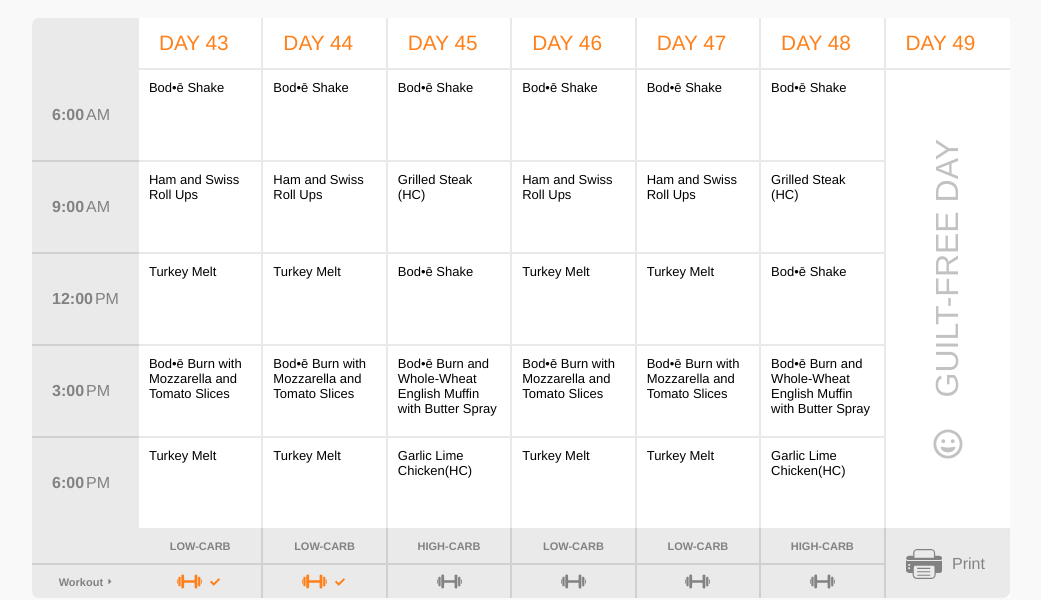
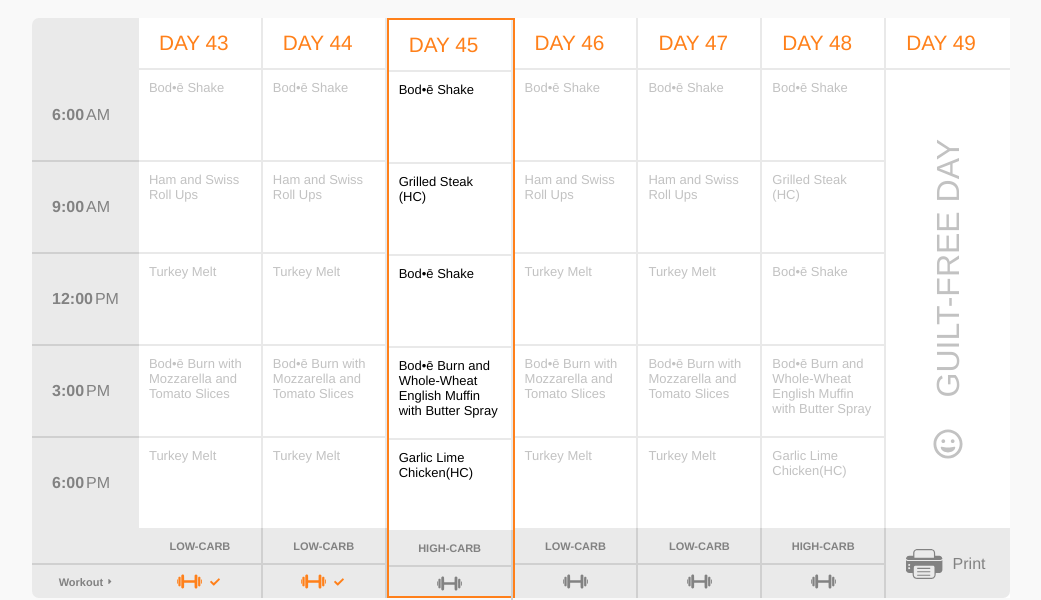
Before and after one commit to JedrzejTymiec/React_TS-planner, a React (Create React App) app: page / in a window 1280 px wide. Shown: the part 189-789 px from the top of the page, without its empty margins (119-1160 px from the left). Built offline with nearby package versions, Linux system fonts and the light colour scheme.

Commit message:
active day toggle

```diff
--- a/src/App.styles.ts
+++ b/src/App.styles.ts
@@ -21,4 +21,5 @@
   whiteBgBorder: '#e9e9e9',
   greyBgBorder: '#d0d0d0',
   font: '#828282',
+  greyFont: '#c2c2c2',
 };
--- a/src/components/Planner/Day.tsx
+++ b/src/components/Planner/Day.tsx
@@ -1,4 +1,4 @@
-import React from 'react';
+import React, { useState } from 'react';
 import { Day } from '../../state/types/days';
 import MealComponent from './Meal';
 import Dumbell from '../SVGComponents/Dumbell';
@@ -12,10 +12,14 @@
 type Props = {
   day: Day;
   currentWeek: number;
+  toggle: (id: number) => void;
+  active: boolean;
 };
 
 const DayComponent: React.FC<Props> = ({
   currentWeek,
+  toggle,
+  active,
   day: { meals, training, carb, id },
 }) => {
   const dispatch = useDispatch();
@@ -26,8 +30,9 @@
     days[id - 1].training = !days[id - 1].training;
     newData(days);
   };
+
   return (
-    <div className="day">
+    <div className={active ? 'day active' : 'day'} onClick={() => toggle(id)}>
       <div className="day-number">
         <span>Day {id + (currentWeek - 1) * 7}</span>
       </div>
--- a/src/components/Planner/PlanerBodyWrapper.ts
+++ b/src/components/Planner/PlanerBodyWrapper.ts
@@ -5,6 +5,7 @@
   height: 580px;
   background-color: ${(props) => props.theme.darkBg};
   border-radius: 7px;
+  color: ${(props) => props.theme.greyFont};
 
   .day-number,
   .cheat-day {
@@ -38,7 +39,7 @@
       .cheat-day-text {
         writing-mode: vertical-rl;
         background-color: #fff;
-        color: #c2c2c2;
+        color: ${(props) => props.theme.greyFont};
         width: 100%;
         height: 100% !important;
         display: flex;
--- a/src/components/Planner/Planner.tsx
+++ b/src/components/Planner/Planner.tsx
@@ -2,9 +2,7 @@
 import { PlannerWrapper } from './Planner.styles';
 import { PlannerBodyWrapper } from './PlanerBodyWrapper';
 import Week from './Week';
-import { useSelector, useDispatch } from 'react-redux';
-import { bindActionCreators } from 'redux';
-import { daysActions } from '../../state';
+import { useSelector } from 'react-redux';
 import { State } from '../../state/reducers';
 import { useState } from 'react';
 import { FontAwesomeIcon } from '@fortawesome/react-fontawesome';
--- a/src/components/Planner/Week.styles.ts
+++ b/src/components/Planner/Week.styles.ts
@@ -5,6 +5,8 @@
 
   .day {
     flex: 1;
+    cursor: pointer;
+
     .day-number {
       color: ${(props) => props.theme.orange};
       text-transform: uppercase;
@@ -44,4 +46,14 @@
       }
     }
   }
+
+  .day.active {
+    border: 2px solid ${(props) => props.theme.orange};
+    color: #000;
+  }
+
+  .cheat-day.active p,
+  .cheat-day.active svg {
+    color: #000;
+  }
 `;
--- a/src/components/Planner/Week.tsx
+++ b/src/components/Planner/Week.tsx
@@ -1,4 +1,4 @@
-import React from 'react';
+import { useState } from 'react';
 import { Day } from '../../state/types/days';
 import DayComponent from './Day';
 import { WeekWrapper } from './Week.styles';
@@ -12,12 +12,58 @@
 };
 
 const Week: React.FC<Props> = ({ days, currentWeek }) => {
+  const [active, setActive] = useState<boolean[]>([
+    false,
+    false,
+    true,
+    false,
+    false,
+    false,
+    false,
+  ]);
+
+  const toggleActive = (id: number) => {
+    const newState = [false, false, false, false, false, false, false];
+    switch (id) {
+      case 1:
+        newState[0] = true;
+        break;
+      case 2:
+        newState[1] = true;
+        break;
+      case 3:
+        newState[2] = true;
+        break;
+      case 4:
+        newState[3] = true;
+        break;
+      case 5:
+        newState[4] = true;
+        break;
+      case 6:
+        newState[5] = true;
+        break;
+      case 7:
+        newState[6] = true;
+        break;
+    }
+    setActive(newState);
+  };
+
   return (
     <WeekWrapper>
       {days?.map((day) => (
-        <DayComponent key={day.id} day={day} currentWeek={currentWeek} />
+        <DayComponent
+          key={day.id}
+          day={day}
+          currentWeek={currentWeek}
+          toggle={toggleActive}
+          active={active[day.id - 1]}
+        />
       ))}
-      <div className="day cheat-day">
+      <div
+        className={active[6] ? 'day cheat-day active' : 'day cheat-day'}
+        onClick={() => toggleActive(7)}>
         <div className="day-number">Day {7 + (currentWeek - 1) * 7}</div>
         <div>
           <div className="cheat-day-text">
```
